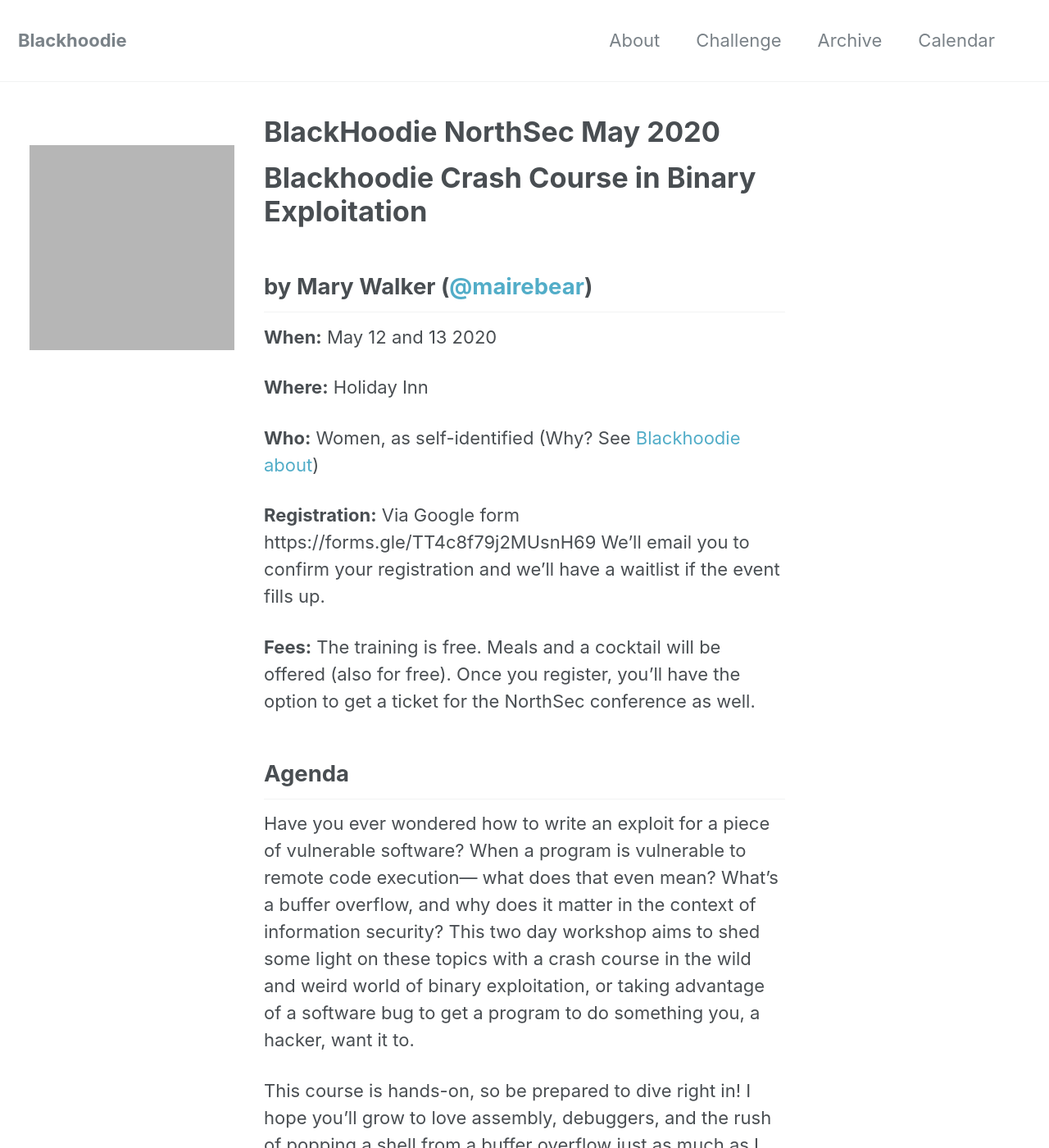
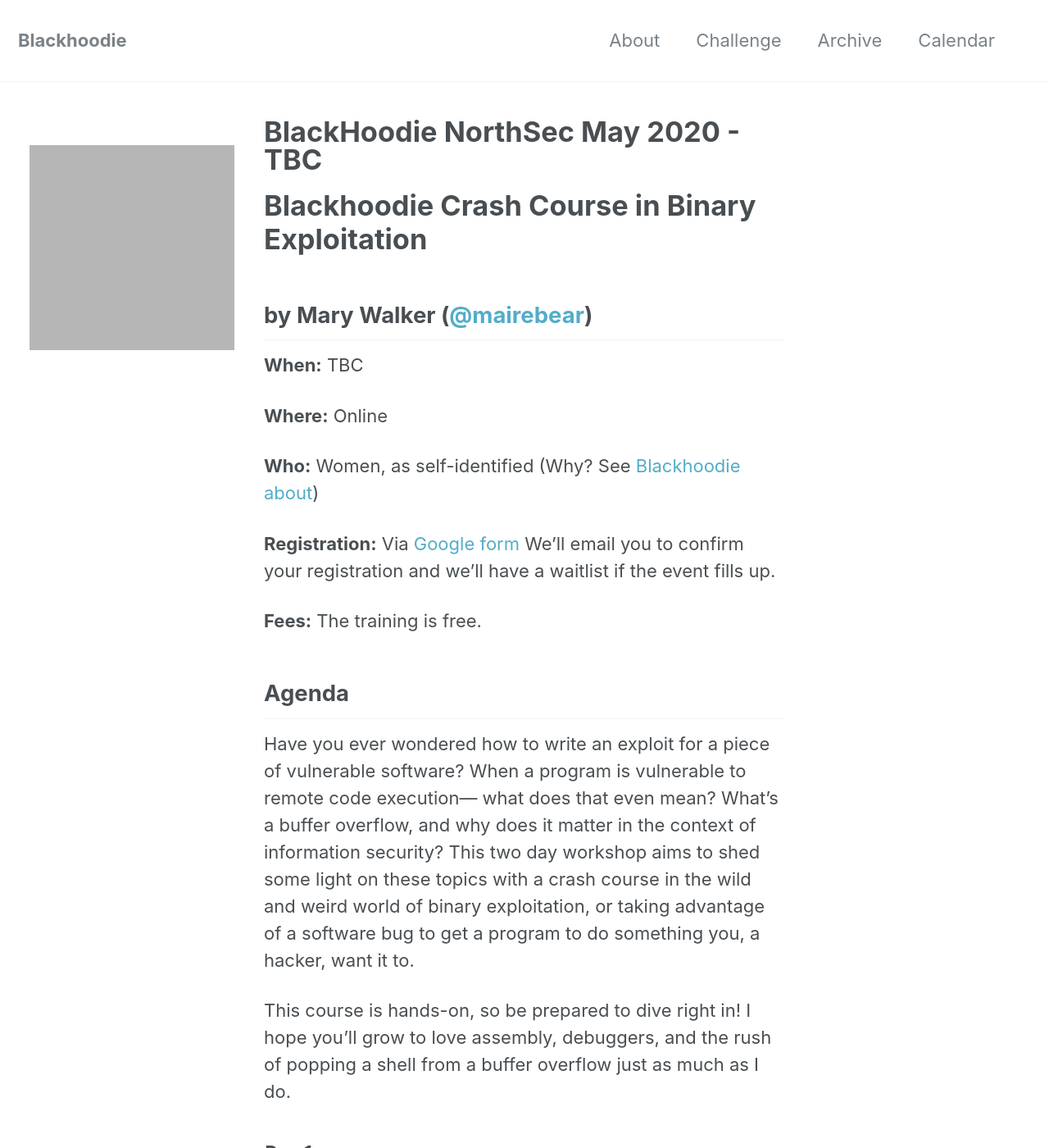
Before and after one commit to blackhoodieRE/blackhoodiere.github.io, a Jekyll site: the page built from _posts/2020-05-12-NorthSec_Montreal.md, in a window 1280 px wide and 1400 px high. Shown: the whole window at 82% size. Built offline with Jekyll 4.4.1, drawn with Linux system fonts in a browser that asks for light colours; comment, search, counter and statistics services are not loaded; grey boxes are pictures that could not be loaded.

Commit message:
Changed BH at NorthSec to TBC status

```diff
--- a/_posts/2020-05-12-NorthSec_Montreal.md
+++ b/_posts/2020-05-12-NorthSec_Montreal.md
@@ -1,6 +1,6 @@
 ---
 layout: single
-title: "BlackHoodie NorthSec May 2020"
+title: "BlackHoodie NorthSec May 2020 - TBC"
 exerpt: "BlackHoodie Workshop for Women at NorthSec Montreal 2020"
 tags: [workshop, conferences, BlackHoodie]
 date: 2020-03-05 00:00:00 -0500
@@ -9,15 +9,15 @@
 # Blackhoodie Crash Course in Binary Exploitation
 ## by Mary Walker ([@mairebear](https://twitter.com/Mairebear))
 
-**When:** May 12 and 13 2020
+**When:** TBC
 
-**Where:** Holiday Inn
+**Where:** Online
 
 **Who:** Women, as self-identified (Why? See [Blackhoodie about](https://blackhoodie.re/about/))
 
-**Registration:** Via Google form https://forms.gle/TT4c8f79j2MUsnH69 We’ll email you to confirm your registration and we’ll have a waitlist if the event fills up.
+**Registration:** Via [Google form](https://forms.gle/TT4c8f79j2MUsnH69) We’ll email you to confirm your registration and we’ll have a waitlist if the event fills up.
 
-**Fees:** The training is free. Meals and a cocktail will be offered (also for free). Once you register, you’ll have the option to get a ticket for the NorthSec conference as well.
+**Fees:** The training is free.
 
 ## Agenda
 
```
